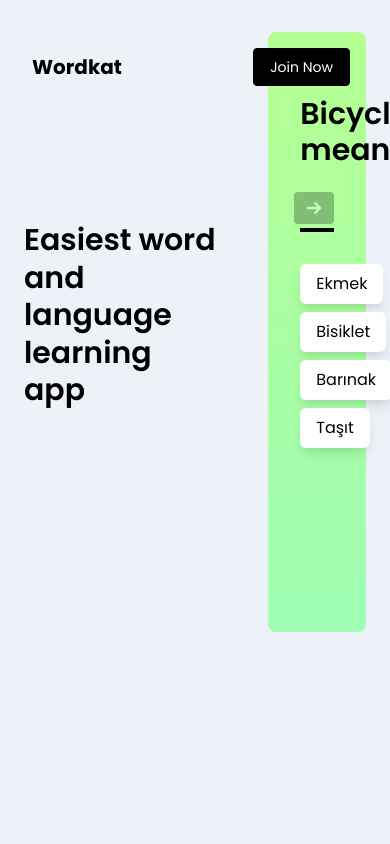
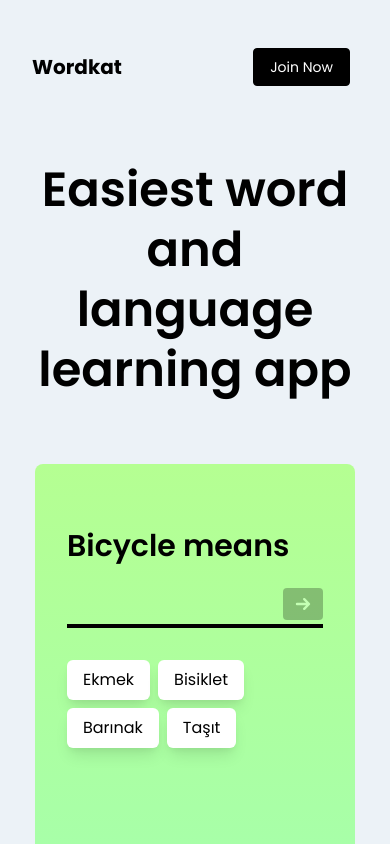
Before and after one commit to Nikruto/wordkat, a Next.js app: page / in a window 390 px wide. Shown: the top 844 px of the page. Built offline with nearby package versions, Linux system fonts and the light colour scheme.

Commit message:
Intro page mobile adjustments

```diff
--- a/pages/index.js
+++ b/pages/index.js
@@ -21,13 +21,13 @@ export default function Home() {
           </Link>
         </div>
       </div>
-      <div className="w-full max-w-7xl mx-auto grid grid-cols-7 grid-flow-row px-6">
-        <h1 className="font-semibold text-3xl lg:text-6xl  col-span-4 leading-tight flex items-center">
+      <div className="w-full max-w-7xl mx-auto md:grid md:grid-cols-7 md:grid-flow-row flex flex-col items-center pt-40 md:pt-0 px-6">
+        <h1 className="font-semibold text-5xl md:text-6xl col-span-4 leading-tight text-center md:text-left">
           Easiest word and language learning app
         </h1>
         <div
           style={{ height: "calc(100vh - 80px" }}
-          className="rounded-lg col-start-6 col-span-2 max-h-[600px] flex-shrink-0 mt-8 bg-gradient-to-b from-[#B5FF92] to-[#A0FFB5] pt-16 lg:pt-36 px-8 flex flex-col"
+          className="rounded-lg col-start-6 col-span-2 max-h-[600px] max-w-xs w-full md:w-auto flex-shrink-0 mt-16 md:mt-8 bg-gradient-to-b from-[#B5FF92] to-[#A0FFB5] pt-16 lg:pt-36 px-8 flex flex-col"
         >
           <ExampleQuiz />
         </div>
```
Also changed, not shown: 1 other file (tests, documents, lock files or other folders).
